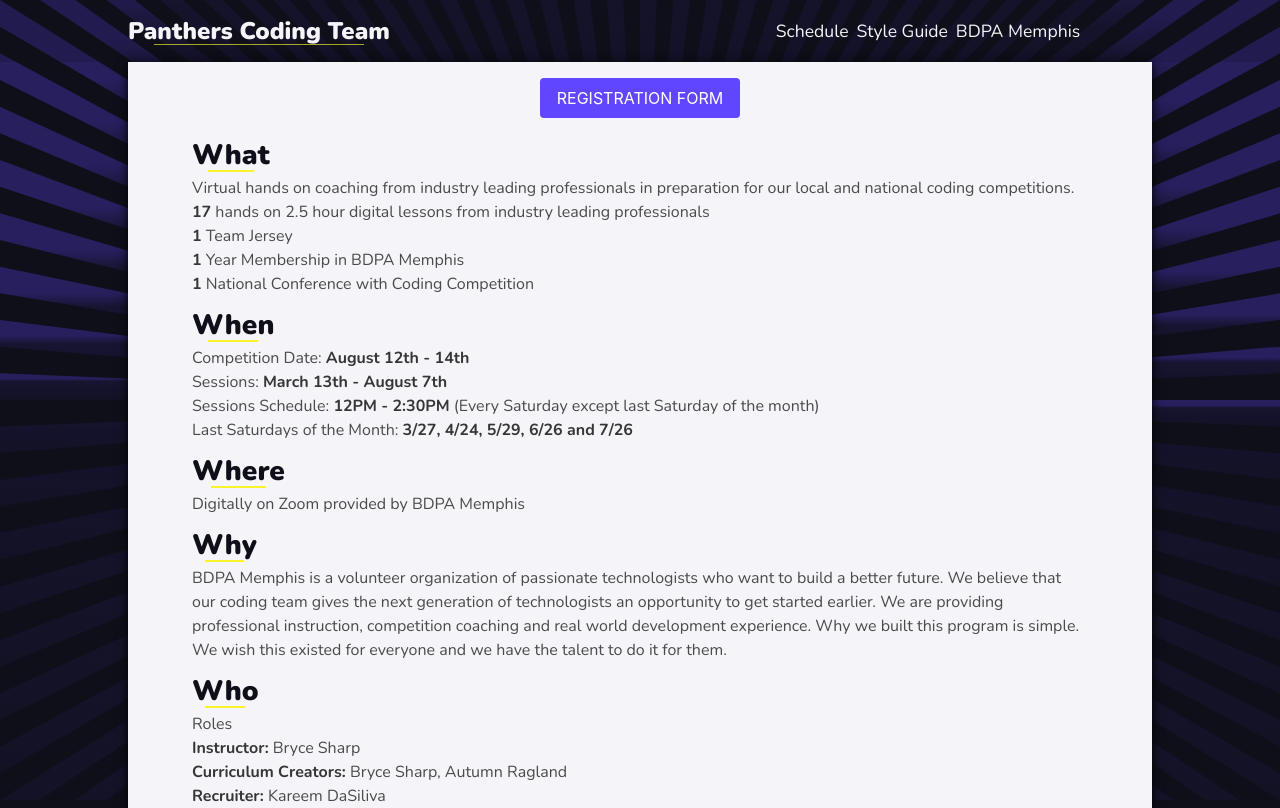
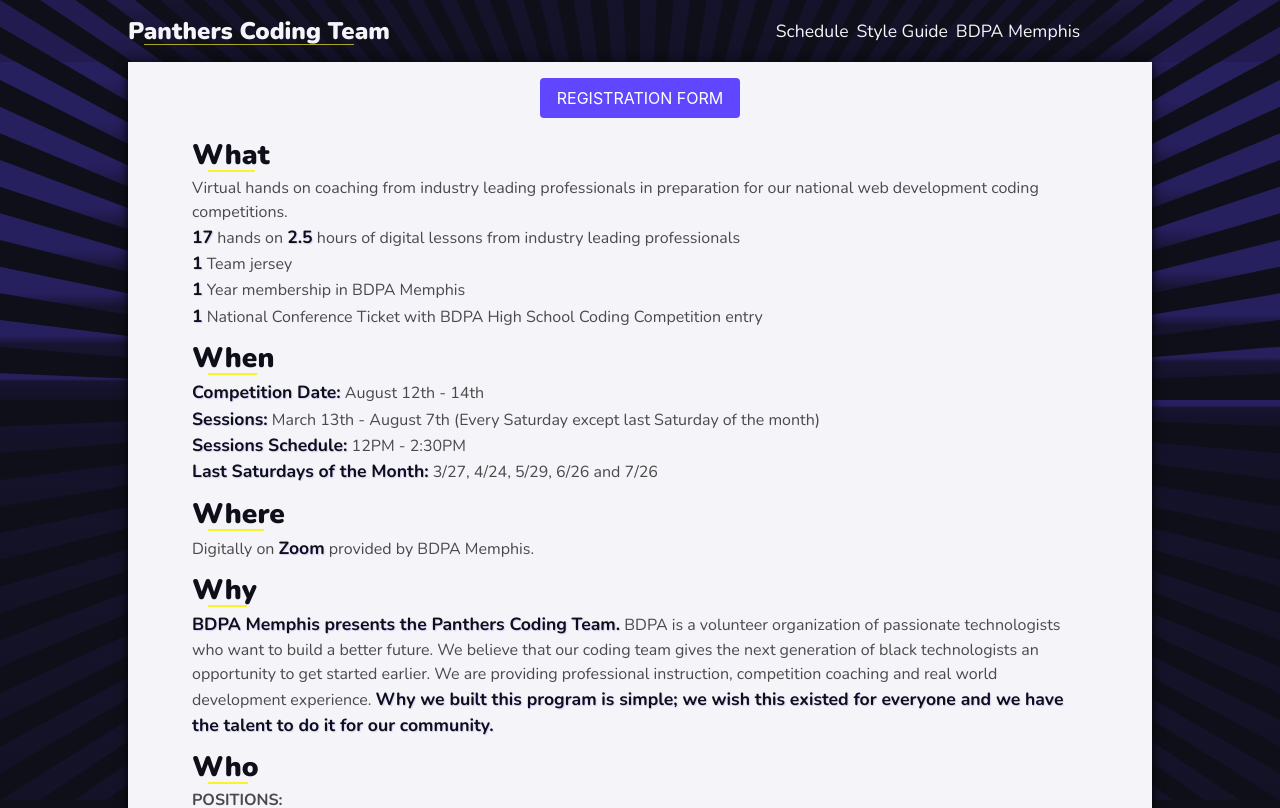
Before and after one commit to binarywhisperer/panthers-coding-team-site, a Vue app: page / in a window 1280 px wide. Shown: the top 808 px of the page. Built offline with nearby package versions, Linux system fonts and the light colour scheme; a web font is replaced by a local one.

Commit message:
Late night tweaks

```diff
--- a/src/App.vue
+++ b/src/App.vue
@@ -65,7 +65,7 @@ export default {
         background-color: transparentize($my-color-accent, .33);
         position: absolute;
         bottom: 2px;
-        left: 10%;
+        left: 1rem;
         height: 1px;
       }
     }
--- a/src/components/HelloWorld.vue
+++ /dev/null
@@ -1,122 +0,0 @@
-<template>
-  <div class="hello">
-    <h1>{{ msg }}</h1>
-    <p>
-      For a guide and recipes on how to configure / customize this project,<br />
-      check out the
-      <a href="https://cli.vuejs.org" target="_blank" rel="noopener"
-        >vue-cli documentation</a
-      >.
-    </p>
-    <h3>Installed CLI Plugins</h3>
-    <ul>
-      <li>
-        <a
-          href="https://github.com/vuejs/vue-cli/tree/dev/packages/%40vue/cli-plugin-babel"
-          target="_blank"
-          rel="noopener"
-          >babel</a
-        >
-      </li>
-      <li>
-        <a
-          href="https://github.com/vuejs/vue-cli/tree/dev/packages/%40vue/cli-plugin-router"
-          target="_blank"
-          rel="noopener"
-          >router</a
-        >
-      </li>
-      <li>
-        <a
-          href="https://github.com/vuejs/vue-cli/tree/dev/packages/%40vue/cli-plugin-eslint"
-          target="_blank"
-          rel="noopener"
-          >eslint</a
-        >
-      </li>
-    </ul>
-    <h3>Essential Links</h3>
-    <ul>
-      <li>
-        <a href="https://vuejs.org" target="_blank" rel="noopener">Core Docs</a>
-      </li>
-      <li>
-        <a href="https://forum.vuejs.org" target="_blank" rel="noopener"
-          >Forum</a
-        >
-      </li>
-      <li>
-        <a href="https://chat.vuejs.org" target="_blank" rel="noopener"
-          >Community Chat</a
-        >
-      </li>
-      <li>
-        <a href="https://twitter.com/vuejs" target="_blank" rel="noopener"
-          >Twitter</a
-        >
-      </li>
-      <li>
-        <a href="https://news.vuejs.org" target="_blank" rel="noopener">News</a>
-      </li>
-    </ul>
-    <h3>Ecosystem</h3>
-    <ul>
-      <li>
-        <a href="https://router.vuejs.org" target="_blank" rel="noopener"
-          >vue-router</a
-        >
-      </li>
-      <li>
-        <a href="https://vuex.vuejs.org" target="_blank" rel="noopener">vuex</a>
-      </li>
-      <li>
-        <a
-          href="https://github.com/vuejs/vue-devtools#vue-devtools"
-          target="_blank"
-          rel="noopener"
-          >vue-devtools</a
-        >
-      </li>
-      <li>
-        <a href="https://vue-loader.vuejs.org" target="_blank" rel="noopener"
-          >vue-loader</a
-        >
-      </li>
-      <li>
-        <a
-          href="https://github.com/vuejs/awesome-vue"
-          target="_blank"
-          rel="noopener"
-          >awesome-vue</a
-        >
-      </li>
-    </ul>
-  </div>
-</template>
-
-<script>
-export default {
-  name: "HelloWorld",
-  props: {
-    msg: String
-  }
-};
-</script>
-
-<!-- Add "scoped" attribute to limit CSS to this component only -->
-<style scoped lang="scss">
-h3 {
-  margin: 40px 0 0;
-}
-ul {
-  list-style-type: none;
-  padding: 0;
-}
-li {
-  display: inline-block;
-  margin: 0 10px;
-}
-a {
-  color: #42b983;
-}
-</style>
--- a/src/components/Schedule/Event.vue
+++ b/src/components/Schedule/Event.vue
@@ -64,11 +64,11 @@ export default {
 
 
 .pct-card{
-  margin: 0 0 1.5rem 0;
+  margin: 0 0 2rem 0;
 }
 
 .pct-card-header{
-  padding: .25rem 1rem;
+  padding: .5rem 1rem;
   width: 100%;
   background: $my-color-dark;
   display: flex;
--- a/src/scss/_globals.scss
+++ b/src/scss/_globals.scss
@@ -18,6 +18,12 @@ body{
     }
 }
 
+strong{
+    font-size: 1.1rem;
+    font-family: 900;
+    color: $my-color-dark;
+    text-shadow: 1px 1px 1px transparentize($my-color-primary, .8);
+}
 
 a{
   color: inherit;
@@ -55,7 +61,9 @@ a{
 
 h1,
 h2,
-h3 {
+h3,
+h4 {
+    font-weight: 900;
     width: fit-content;
     position: relative;
     &::after {
@@ -64,7 +72,14 @@ h3 {
         background-color: $my-color-accent;
         position: absolute;
         bottom: 4px;
-        left: 20%;
+        left: 1rem;
         height: 2px;
       }
 }
+
+h4 {
+    font-weight: 700;
+    &::after {
+        bottom: 0;
+      }
+}
--- a/src/views/Home.vue
+++ b/src/views/Home.vue
@@ -7,44 +7,44 @@
       <h3>What</h3>
       <p>
         Virtual hands on coaching from industry leading professionals in
-        preparation for our local and national coding competitions.
+        preparation for our national web development coding competitions.
       </p>
       <ul>
-        <li><strong>17</strong> hands on 2.5 hour digital lessons from industry leading professionals</li>
-        <li><strong>1</strong> Team Jersey </li>
-        <li><strong>1</strong> Year Membership in BDPA Memphis</li>
-        <li><strong>1</strong> National Conference with Coding Competition</li>
+        <li><strong>17</strong> hands on <strong>2.5</strong> hours of digital lessons from industry leading professionals</li>
+        <li><strong>1</strong> Team jersey </li>
+        <li><strong>1</strong> Year membership in BDPA Memphis</li>
+        <li><strong>1</strong> National Conference Ticket with BDPA High School Coding Competition entry</li>
 
       </ul>
     </div>
     <div>
       <h3>When</h3>
       <ul>
-        <li>Competition Date: <strong>August 12th - 14th</strong></li>
-        <li>Sessions: <strong>March 13th - August 7th</strong></li>
-        <li>Sessions Schedule: <strong>12PM - 2:30PM</strong> (Every Saturday except last Saturday of the month)</li>
-        <li>Last Saturdays of the Month: <strong>3/27, 4/24, 5/29, 6/26 and 7/26</strong></li>
+        <li><strong>Competition Date:</strong> August 12th - 14th</li>
+        <li><strong>Sessions:</strong> March 13th - August 7th (Every Saturday except last Saturday of the month)</li>
+        <li><strong>Sessions Schedule:</strong> 12PM - 2:30PM</li>
+        <li><strong>Last Saturdays of the Month:</strong> 3/27, 4/24, 5/29, 6/26 and 7/26</li>
       </ul>
     </div>
     <div>
       <h3>Where</h3>
-      <p>Digitally on Zoom provided by <a href="https://bdpamemphis.org">BDPA Memphis</a></p>
+      <p>Digitally on <strong>Zoom</strong> provided by <a href="https://bdpamemphis.org">BDPA Memphis.</a></p>
     </div>
     <div>
       <h3>Why</h3>
-      <p>BDPA Memphis is a volunteer organization of passionate technologists who want to build a better future. We believe that our coding team gives the next generation of technologists an opportunity to get started earlier. We are providing professional instruction, competition coaching and real world development experience. Why we built this program is simple. We wish this existed for everyone and we have the talent to do it for them.</p>
+      <p><strong>BDPA Memphis presents the Panthers Coding Team.</strong> BDPA is a volunteer organization of passionate technologists who want to build a better future. We believe that our coding team gives the next generation of black technologists an opportunity to get started earlier. We are providing professional instruction, competition coaching and real world development experience. <strong>Why we built this program is simple; we wish this existed for everyone and we have the talent to do it for our community.</strong></p>
     </div>
     <div>
       <h3>Who</h3>
-        <h4>Roles</h4>
-        <strong>Instructor:</strong> Bryce Sharp<br>
+        <h4>POSITIONS:</h4>
+        <strong>Team Coach:</strong> Bryce Sharp<br>
         <strong>Curriculum Creators:</strong> Bryce Sharp, Autumn Ragland<br>
         <strong>Recruiter:</strong> Kareem DaSiliva<br>
         <br>
-        <h4>People</h4>
-        <strong>Bryce Sharp</strong> -  Software Engineer at Ookla<br>
-        <strong>Autumn Ragland</strong> -  Frontend Engineer at Quadpay, Former Instructor at Code Crew<br>
-        <strong>Kareem DaSiliva</strong>- President of BDPA Memphis<br>
+        <h4>PEOPLE:</h4>
+        <strong>Bryce Sharp</strong> -  Software Engineer at <a href="https://www.ookla.com/">Ookla</a><br>
+        <strong>Autumn Ragland</strong> -  Frontend Engineer at <a href="https://www.quadpay.com/">Quadpay</a>, Previously Instructor at <a href="https://www.code-crew.org/">Code Crew</a><br>
+        <strong>Kareem DaSiliva</strong>- President of <a href="https://bdpamemphis.org/">BDPA Memphis</a><br>
     </div>
   </div>
 </template>
--- a/src/views/StyleGuide.vue
+++ b/src/views/StyleGuide.vue
@@ -1,11 +1,17 @@
 <template>
   <div class="pct-container">
     <h1>Style Guide</h1>
-    <h2>Chadwick Logo</h2>
+    <h2>Chadwick Mascot</h2>
     <div class="pct-section">
       <div class="logo">
         <figure>
           <img alt="Panthers Coding Team Logo" src="../assets/logo.png"/>
+        </figure>
+      </div>
+      <h2>Panthers Coding Team Logo</h2>
+      <div class="logo">
+        <figure>
+          <img alt="Panthers Coding Team Square Logo" src="../../public/logo-square.png"/>
         </figure>
       </div>
 
```
